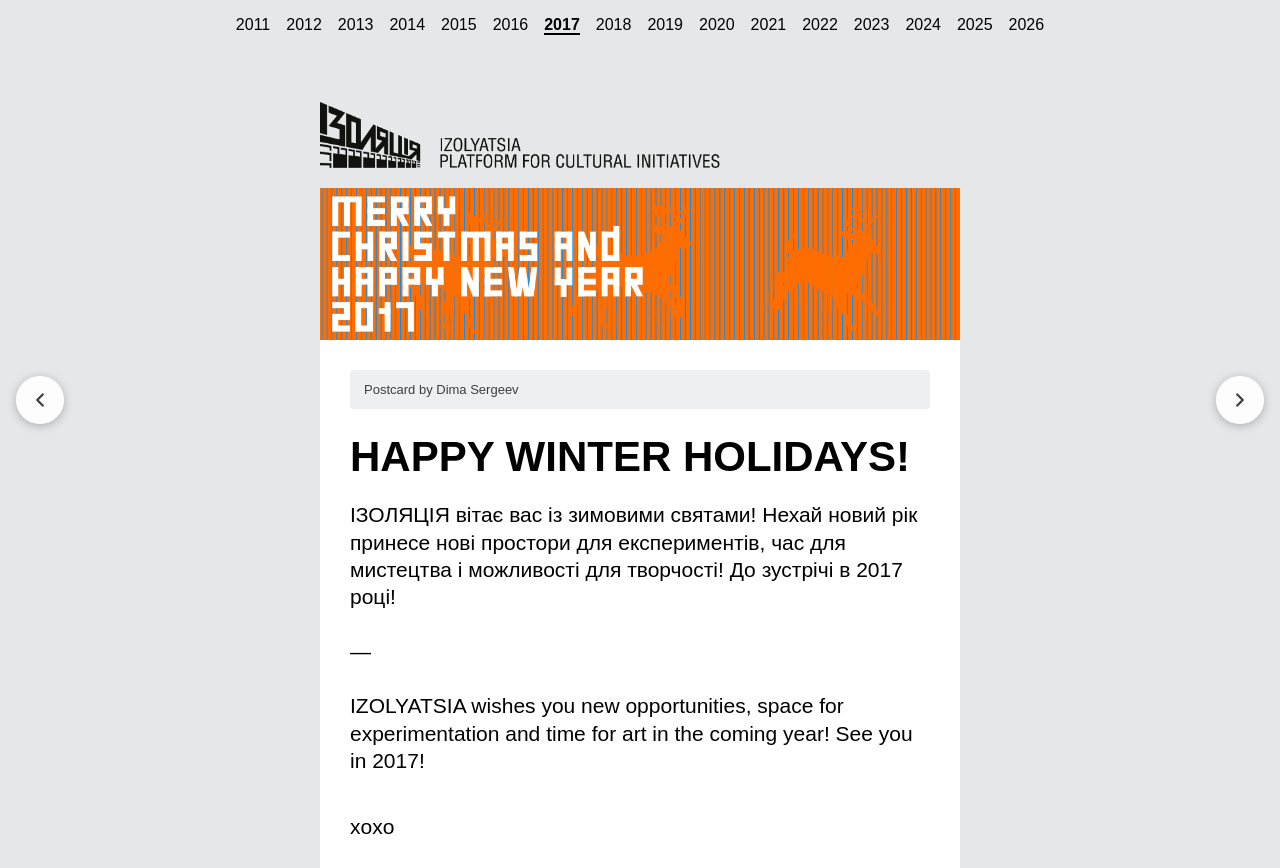
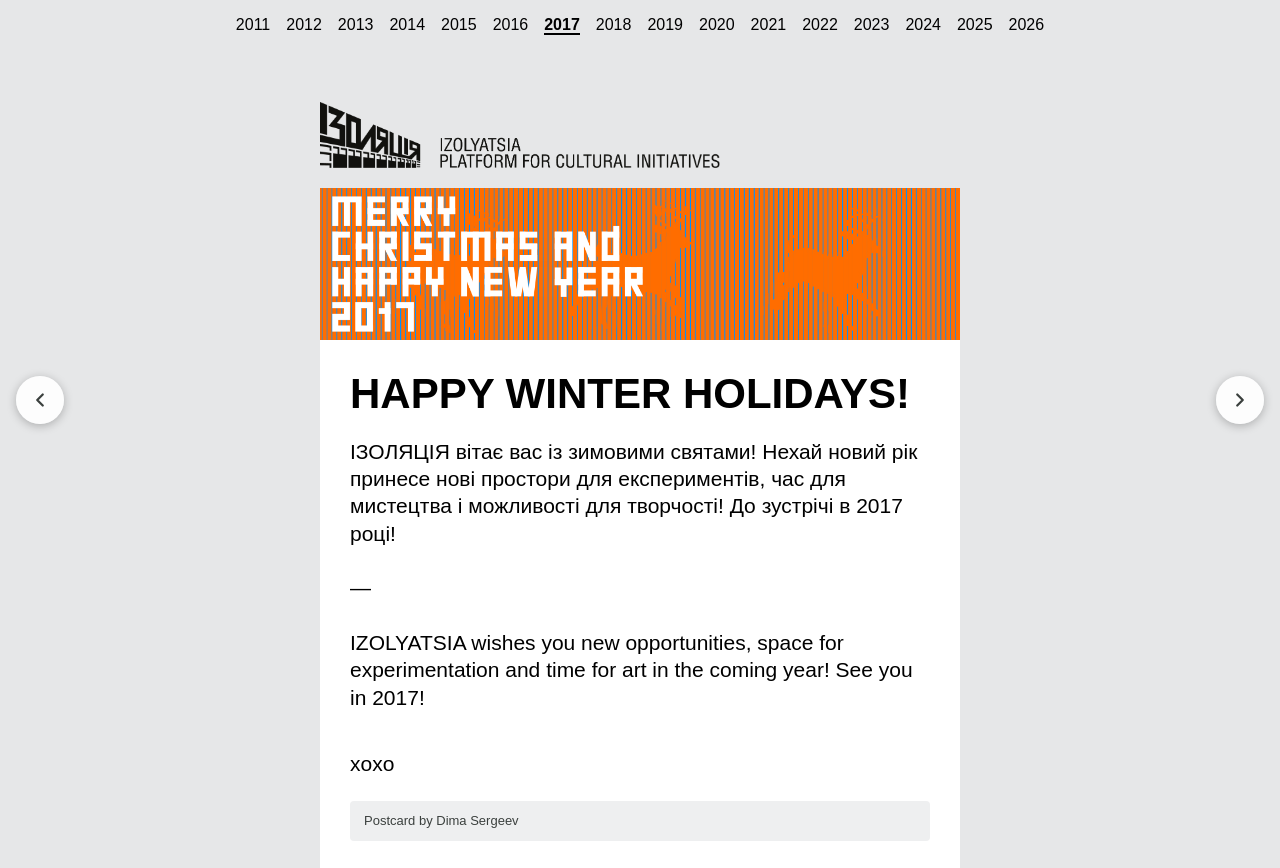
Before and after one commit to izolyatsia/xmas, a plain HTML site: page public/2017/index.html in a window 1280 px wide. Shown: the top 868 px of the page. Drawn offline with Linux system fonts and the light colour scheme.

Commit message:
2017: move postcard credit to the end of the text
Co-Authored-By: Claude Opus 5.5 <noreply@anthropic.com>
Claude-Session: https://claude.ai/code/session_01UXUuEuB8cSsoV4KBhRjPRX

```diff
--- a/public/2017/index.html
+++ b/public/2017/index.html
@@ -131,7 +131,6 @@
                     </tr>
                     <tr>
                       <td class="main-event-text" style="padding-top:30px;padding-left:30px;padding-right:30px;padding-bottom:30px;">
-                        <div class="credit" style="margin-bottom:24px;">Postcard by Dima Sergeev</div>
                         <h1 style="font-weight:600;font-size:28px;margin-top:0px;margin-bottom:20px;"><span style="font-size:1.5em; text-transform:uppercase">Happy winter holidays!&nbsp;
 </span></h1>
                         <div style="font-weight:100;font-size:15px;line-height:1.3;margin-top:0px;"><span style="font-size:1.4em">ІЗОЛЯЦІЯ вітає вас із зимовими святами! Нехай новий рік принесе нові простори для експериментів, час для мистецтва і можливості для творчості! До зустрічі в 2017 році!<br>
@@ -142,6 +141,7 @@ IZOLYATSIA wishes you new opportunities, space for experimentation and time for
 <br>
 <br>
 <span style="font-size:1.4em">xoxo  </span></div>
+                        <div class="credit" style="margin:24px 0 0;">Postcard by Dima Sergeev</div>
                       </td>
                     </tr>
                   </table>
```
